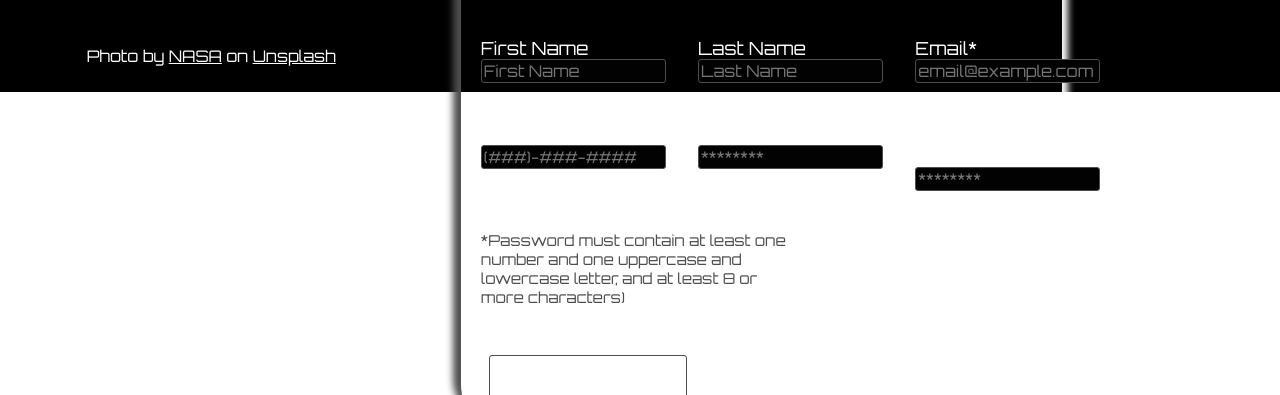
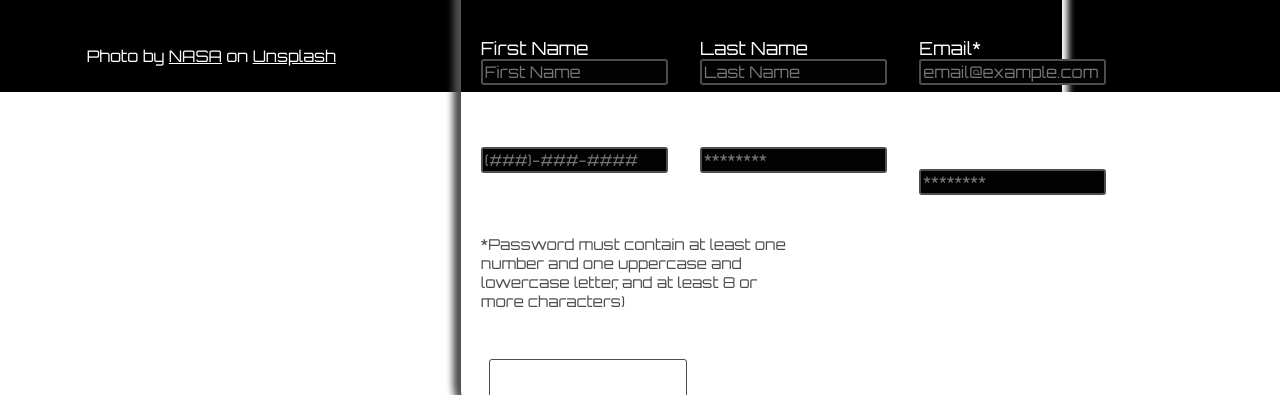
Before and after one commit to Andrew-Roide/SignUpFormEx, a plain HTML site: page index.html in a window 1280 px wide. Shown: the part 708-1103 px from the top of the page. Drawn offline with Linux system fonts and the light colour scheme; a web font is replaced by a local one.

Commit message:
border of input would adjust size of screen

```diff
--- a/app.css
+++ b/app.css
@@ -73,7 +73,7 @@ form {
 input {
     display: flex;
     background-color: rgb(2, 2, 2);
-    border: 1px solid rgb(77, 77, 77);
+    border: 2px solid rgb(77, 77, 77);
     border-radius: 3px;
     color: rgb(77, 77, 77);
     font-size: 1rem;
```
